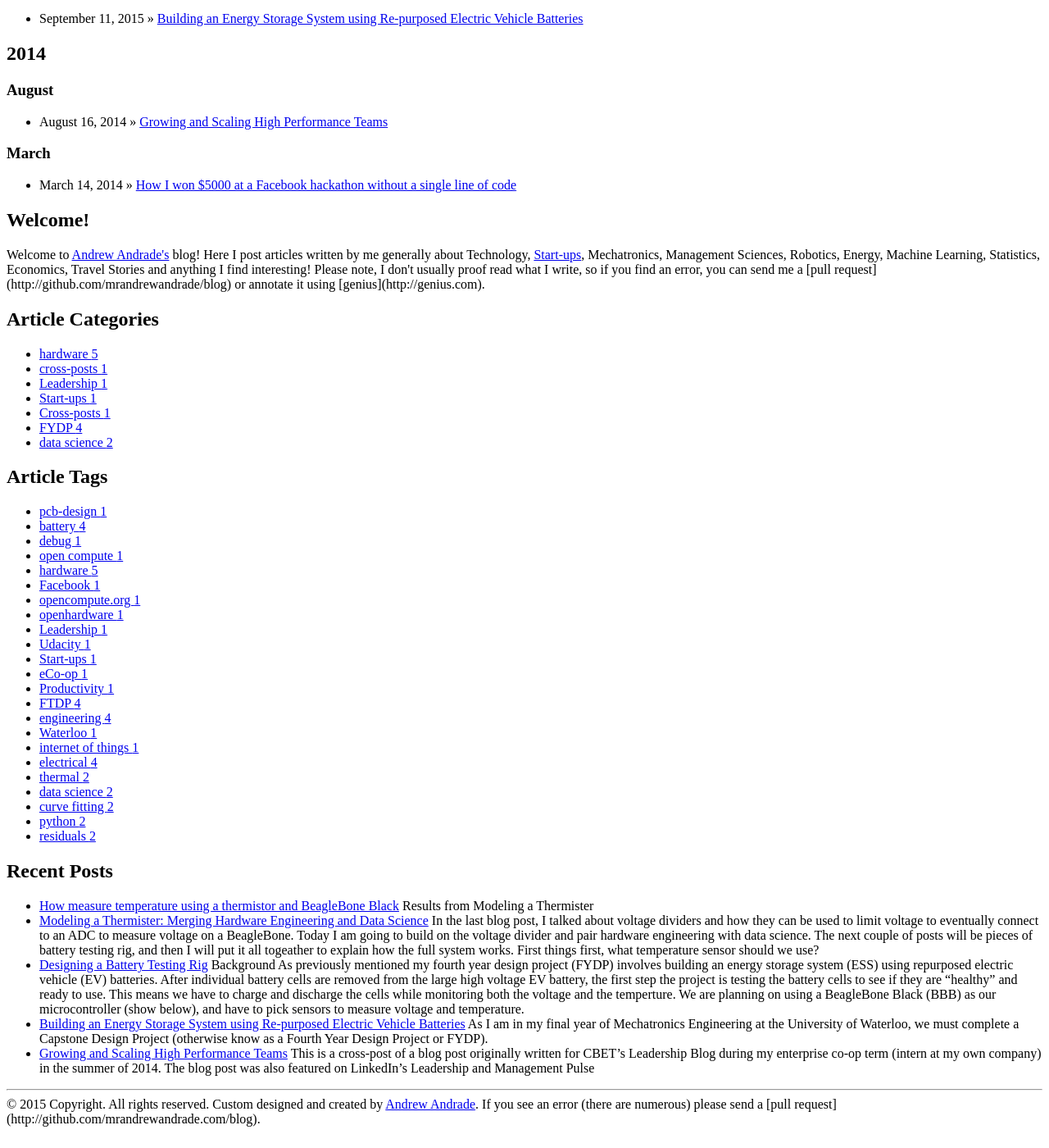
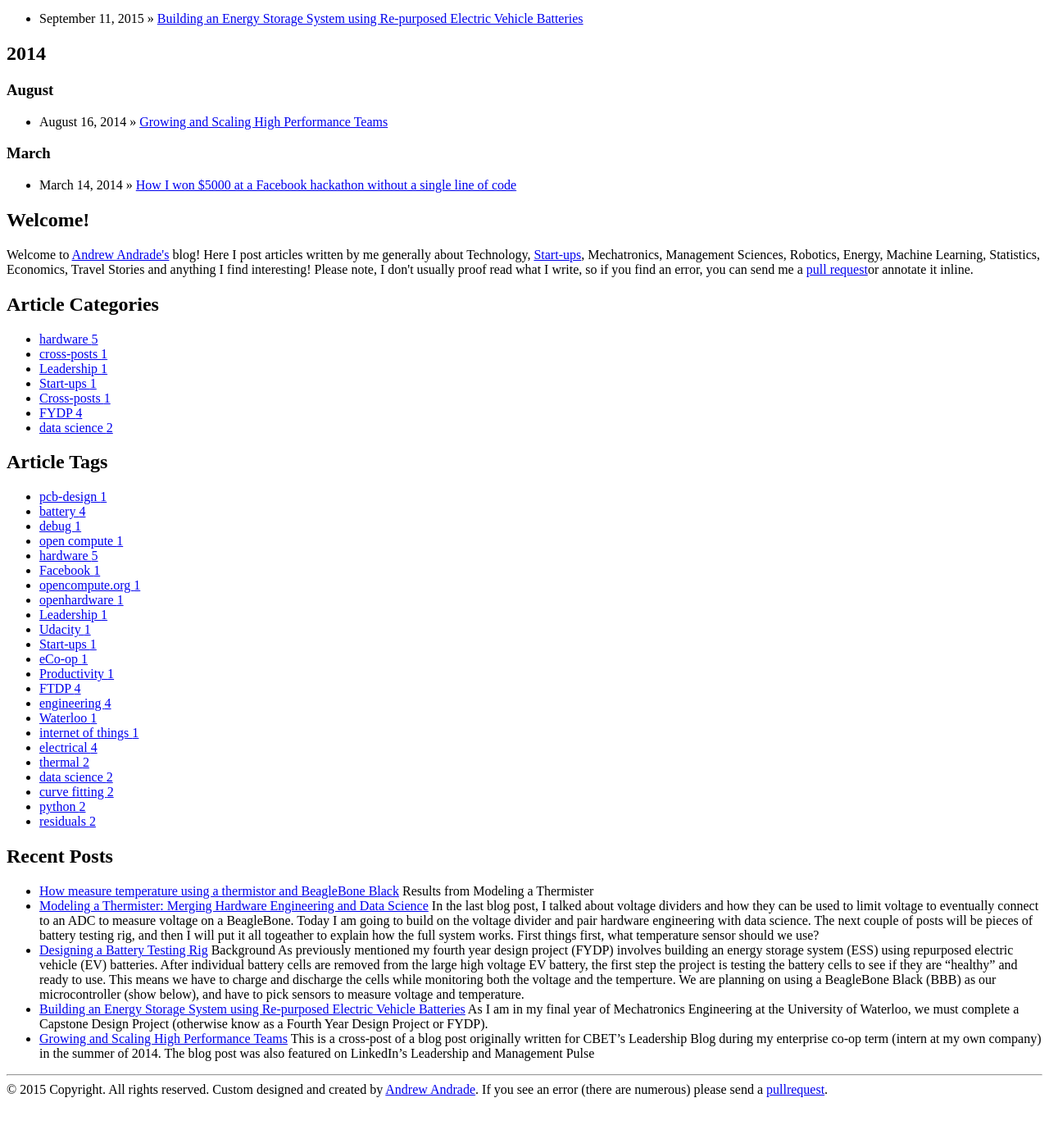
Before and after one commit to mrandrewandrade/blog, a Jekyll site: the page built from index.html, in a window 1280 px wide and 1400 px high, scrolled down 446 px. Shown: the whole window at 82% size. Built offline with Jekyll 4.4.1, drawn with Linux system fonts in a browser that asks for light colours; nearby versions of some CDN libraries; library files that are not in the unit come from our copies; the list of posts is cut into pages by our own code; comment, search, counter and statistics services are not loaded; after the commit the page ends 1810 px from its top, so only the background shows below that.

Commit message:
fixed links

```diff
--- a/_includes/themes/evjekylltheme/default.html
+++ b/_includes/themes/evjekylltheme/default.html
@@ -97,7 +97,7 @@ src="http://cdn.mathjax.org/mathjax/latest/MathJax.js?config=TeX-AMS-MML_HTMLorM
     </div>
     <hr>
     <footer>
-        &copy; {{ site.time | date: '%Y' }} Copyright.  All rights reserved.  Custom designed and created by <a href="http://mrandrewandrade.com" target="_blank">Andrew Andrade</a>. If you see an error (there are numerous) please send a [pull request](http://github.com/mrandrewandrade.com/blog).
+        &copy; {{ site.time | date: '%Y' }} Copyright.  All rights reserved.  Custom designed and created by <a href="http://mrandrewandrade.com" target="_blank">Andrew Andrade</a>. If you see an error (there are numerous) please send a <a href="http://github.com/mrandrewandrade.com/blog" target="_blank">pullrequest</a>.
         <br><br>
     </footer>
 </div>
--- a/index.html
+++ b/index.html
@@ -19,7 +19,7 @@ src="http://cdn.mathjax.org/mathjax/latest/MathJax.js?config=TeX-AMS-MML_HTMLorM
         <div>
             <h2> Welcome!</h2>
             <p> Welcome to <a href="http://mrandrewandrade.com">Andrew Andrade's</a> blog!  Here I post articles written by me generally about Technology, <a href="http://mrandrewandrade.com/blog/categories.html#start-ups-ref">Start-ups</a>, Mechatronics, Management Sciences, Robotics, Energy, Machine Learning, Statistics, Economics, Travel Stories and anything I find interesting! Please note, I don't usually proof read what I write, so if you find
-            an error, you can send me a [pull request](http://github.com/mrandrewandrade/blog) or annotate it using [genius](http://genius.com).
+            an error, you can send me a <a href="http://github.com/mrandrewandrade/blog" target="_blank">pull request</a>or annotate it inline.
             <div class="categories">
                 <h2>Article Categories</h2>
                 <ul class="tag_box">
```
